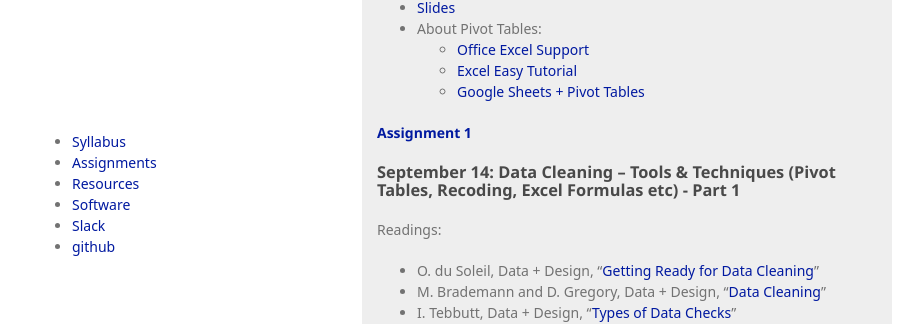
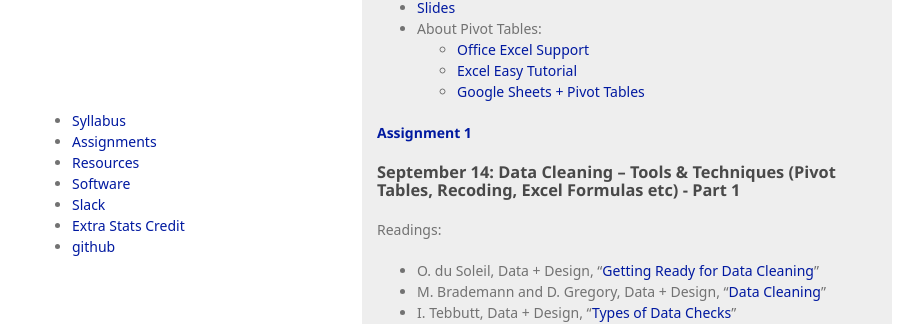
Before and after one commit to georgiamoon/jhu-dv-2017, a Jekyll site: the page built from README.md, in a window 1280 px wide. Shown: the part 573-897 px from the top of the page, without its empty margins (178-1101 px from the left). Built offline with Jekyll 4.4.1, drawn with Linux system fonts in a browser that asks for light colours; some web fonts are replaced; our own code applies the rules of GitHub Pages for plain Markdown files; a script that is not in the unit is left out.

Commit message:
Update default.html

```diff
--- a/_layouts/default.html
+++ b/_layouts/default.html
@@ -32,6 +32,7 @@
           <li><a href="{{ '/#resources' | relative_url }}">Resources</a></li>
           <li><a href="{{ '/#software' | relative_url }}">Software</a></li>
           <li><a href="https://jhudataviz2017.slack.com/">Slack</a></li>
+          <li><a href="{{ 'extra-credit' | relative_url }}">Extra Stats Credit</a></li>
           <li><a href="{{ site.github.repository_url }}">github</a></li>
         </ul>
       </footer>
```
